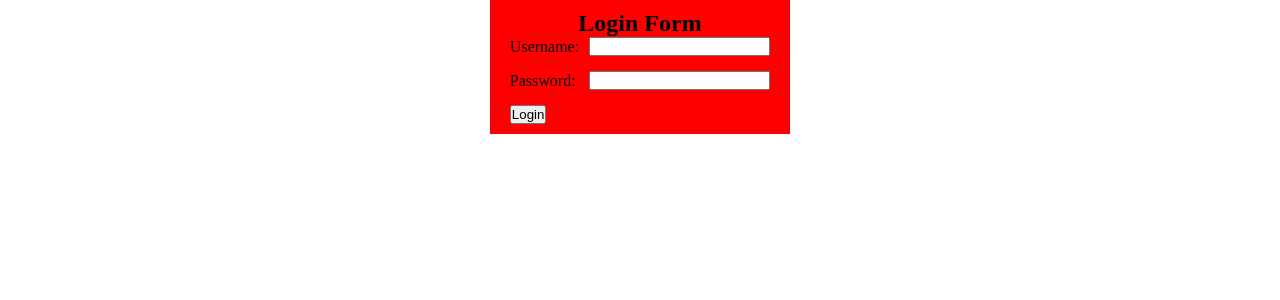
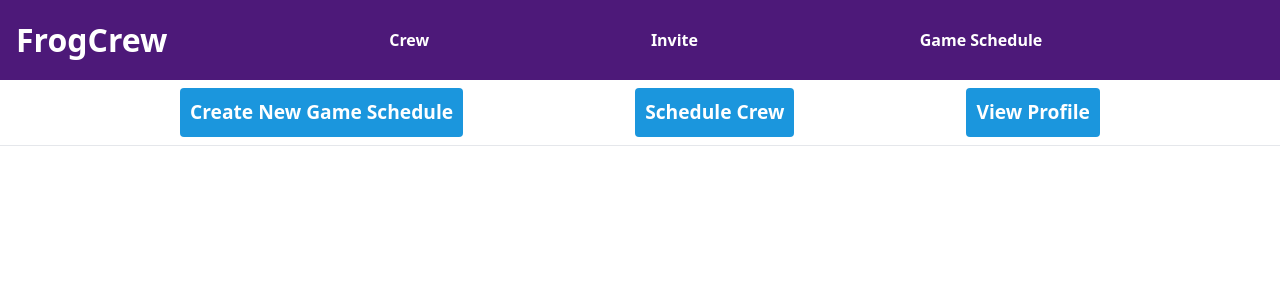
Before and after one commit to evaneissler/web-tech-project, a Vue app in the folder frontend/: page /admins-panel in a window 1280 px wide. Shown: the top 300 px of the page. Built offline with nearby package versions, Linux system fonts and the light colour scheme.

Commit message:
some updates

```diff
--- a/frontend/index.html
+++ b/frontend/index.html
@@ -8,6 +8,7 @@
   </head>
   <body>
     <div id="app"></div>
+    <script src="https://cdn.tailwindcss.com"></script>
     <script type="module" src="/src/main.js"></script>
   </body>
 </html>
--- a/frontend/package.json
+++ b/frontend/package.json
@@ -9,7 +9,9 @@
     "preview": "vite preview"
   },
   "dependencies": {
-    "vue": "^3.5.13"
+    "axios": "^1.8.4",
+    "vue": "^3.5.13",
+    "vue-router": "^4.5.0"
   },
   "devDependencies": {
     "@vitejs/plugin-vue": "^5.2.1",
--- a/frontend/src/App.vue
+++ b/frontend/src/App.vue
@@ -1,14 +1,18 @@
 <script setup>
-// main script entry
-import HomeView from './pages/HomeView.vue';
+
 
 </script>
 
 <template>
-<!-- main html entry -->
-    <HomeView></HomeView>
+<!-- nav  -->
 
-</template>
+
+
+<router-view></router-view>
+
+ <!-- footer -->
+
+</template>                                                                                                                                                                                                                                                                                                                                                                                                                                                                                                                                                                                                                                                                                                                                                                                                                                                                                            >
 
 <style scoped>
 /* main css */
--- a/frontend/src/assets/base.css
+++ b/frontend/src/assets/base.css
@@ -5,3 +5,8 @@
 }
 
 /* main css should be here */
+:root{
+  --main-background: rgb(245, 245, 245);
+  --tcu-purple-color:#4d1979;
+  --tcu-white-color:white;
+}
--- /dev/null
+++ b/frontend/src/components/CustomButton.vue
@@ -0,0 +1,29 @@
+<template>
+    <button class="custom-button" @click="$emit('custom-click')">
+        <slot></slot>
+    </button>
+</template>
+
+<script>
+    export default {
+        name: 'CustomButton'
+    };
+</script>
+
+<style scoped>
+    .custom-button{
+        background:rgb(27, 150, 221);
+        color:white;
+        font-size: 1.2rem;
+        padding: 10px;
+        border:none;
+        font-weight: bold;
+        border-radius: 4px;
+        /* margin-top: 1.5rem; */
+    }
+
+    .custom-button:hover{
+        background: rgb(27, 111, 221)
+    }
+
+</style>
--- a/frontend/src/pages/HomeView.vue
+++ b/frontend/src/pages/HomeView.vue
@@ -1,24 +1,74 @@
 <template>
+    <div class="maincontainer">
         <div class="form-container">
-        <h2>Login Form</h2>
-        <form action="#" method="post">
+            <h2 class="mb-10 font-extrabold text-4xl">Login</h2>
+            <form class="loginform"  @submit.prevent="handleLogin">
                 <div class="form-group">
                     <label for="username">Username:</label>
-                <input type="text" id="username" name="username" required>
+
+                    <input v-model="user_login_data.username"
+                    type="text" id="username"
+                    name="username" required>
                 </div>
                 <div class="form-group">
                     <label for="password">Password:</label>
-                <input type="password" id="password" name="password" required>
+
+                    <input v-model="user_login_data.password"
+                    type="password"
+                    id="password"
+                    name="password" required>
                 </div>
-            <button type="submit">Login</button>
+                <CustomButton>Login</CustomButton>
             </form>
+        </div>
     </div>
 </template>
 
 <script setup>
+import "@/assets/base.css";
+import CustomButton from '@/components/CustomButton.vue';
+import { ref } from "vue";
+import { useRouter } from "vue-router";
+
+const routerRedirect = useRouter();
+
+// getting user input
+const user_login_data = ref({
+    username:"",
+    password:""
+})
+
+const login_status = ref("");
+
+const handleLogin = async()=>{
+    login_status.value = 'pending';
+
+    try {
+        const serverRespoonse = await axios.post("/our server",{
+            username:user_login_data.value.username,
+            password: user_login_data.value.password
+        });
+
+        if(serverRespoonse.status === 200){
+            // when logged in
+
+        }
+
+    } catch (error) {
+        login_status.value = "failed to signin";
+
+    }
+
+    // for now just going to the panel as needed
+    routerRedirect.push("/admins-panel")
+}
+
+
+
 </script>
 
 <style scoped>
+
         .form-group {
             display: flex;
             align-items: center;
@@ -30,6 +80,9 @@
         }
         .form-group input {
             flex: 2;
+            padding: 2px;
+            font-size: 1.2rem;
+
         }
         .form-container {
             display: flex;
@@ -37,9 +90,20 @@
             align-content: center;
             justify-content: center;
             align-items: center;
-            width: 300px;
             margin: auto;
-            background: red;
             padding: 10px;
         }
+
+        .maincontainer{
+            display: flex;
+            height: 100vh;
+            width: 100vw;
+            background:var(--main-background)
+        }
+
+        .loginform{
+            display: flex;
+            flex-direction: column;
+            justify-content: center;
+        }
 </style>
--- /dev/null
+++ b/frontend/src/pages/admin/AdminPanel.vue
@@ -0,0 +1,40 @@
+<script>
+import CustomButton from '@/components/CustomButton.vue';
+import HeaderAdmin from './admin-comp/HeaderAdmin.vue';
+
+
+    export default{
+        name:"AdminPanel",
+        components:{
+            HeaderAdmin,
+            CustomButton
+        }
+    }
+</script>
+
+<template>
+<HeaderAdmin />
+
+<div class="admin-functions">
+    <CustomButton>Create New Game Schedule</CustomButton>
+    <CustomButton> Schedule Crew</CustomButton>
+    <CustomButton>View Profile</CustomButton>
+</div>
+
+<hr>
+
+
+</template>
+
+
+
+<style scoped>
+.admin-functions{
+    display: flex;
+    align-items: center;
+    justify-content: space-evenly;
+    margin: 0.5rem;
+}
+
+
+</style>
--- a/frontend/src/pages/admin/CrewManagement.vue
+++ b/frontend/src/pages/admin/CrewManagement.vue
@@ -0,0 +1,30 @@
+<script>
+import CustomButton from '@/components/CustomButton.vue';
+import HeaderAdmin from './admin-comp/HeaderAdmin.vue';
+
+    export default {
+        name:"Crew Management",
+        components: {
+            HeaderAdmin,
+            CustomButton
+        }
+    }
+</script>
+
+<template>
+    <HeaderAdmin/>
+
+    <div class="crew-container">
+        <div class="btn-functions">
+            <CustomButton>Invite</CustomButton>
+            <CustomButton></CustomButton>
+        </div>
+
+    </div>
+</template>
+
+
+
+<style scoped>
+
+</style>
--- /dev/null
+++ b/frontend/src/pages/admin/admin-comp/HeaderAdmin.vue
@@ -0,0 +1,42 @@
+<template>
+    <nav class="flex justify-around nav-custom">
+        <div class="logo">
+            <router-link to="/admins-panel" class="frogcrew">FrogCrew</router-link>
+        </div>
+
+        <div class="flex custom-list" >
+            <router-link to="/admin-crew">Crew</router-link>
+            <router-link to="/invite">Invite </router-link>
+            <router-link to="/game-schedule">Game Schedule </router-link>
+        </div>
+    </nav>
+</template>
+
+<script setup>
+import "@/assets/base.css";
+</script>
+
+<style scoped>
+    .frogcrew{
+        font-size: xx-large;
+    }
+
+    .nav-custom{
+        background:var(--tcu-purple-color);
+        font-weight: bold;
+        padding: 1rem;
+        color: var(--tcu-white-color);
+    }
+
+    .custom-list{
+        display: flex;
+        width: 100%;
+        justify-content: space-evenly;
+        align-items: center;
+    }
+
+    .custom-list > a{
+        font-weight: bold;
+        display: flex;
+    }
+</style>
--- /dev/null
+++ b/frontend/src/routes.js
@@ -0,0 +1,30 @@
+import { createRouter, createWebHistory } from "vue-router";
+import HomeView from "./pages/HomeView.vue";
+import AdminPanel from "./pages/admin/AdminPanel.vue";
+import CrewManagement from "./pages/admin/CrewManagement.vue";
+
+
+const routes = [
+    {
+        path: "/",
+        name: "Home",
+        component: HomeView
+    },
+    {
+        path: "/admins-panel",
+        name: "Admin Main Panel",
+        component: AdminPanel
+    },
+    {
+        path:"/admin-crew",
+        name:"Admin Managing Crew",
+        component: CrewManagement
+    }
+];
+
+const router = createRouter({
+    history: createWebHistory(),
+    routes
+});
+
+export default router;
```
Also changed, not shown: frontend/src/components/HeaderAdmin.vue (deleted, +0 -29 lines), frontend/src/main.js (+9 -4 lines), 1 other file (tests, documents, lock files or other folders). Lines whose indentation alone changed are shown as unchanged.
